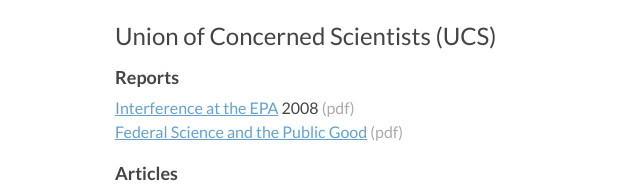
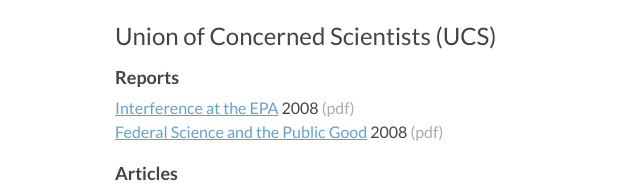
Before and after one commit to cranderveldt/meredith-moore, a website: page index.html in a window 1280 px wide. Shown: the part 1540-1729 px from the top of the page, 25-665 px from the left. Drawn offline with Linux system fonts and the light colour scheme.

Commit message:
added date

```diff
--- a/index.html
+++ b/index.html
@@ -78,7 +78,7 @@
             <h4>Reports</h4>
             <ul>
               <li><a href="/files/samples/interference-at-the-epa.pdf">Interference at the EPA</a> <span class="year">2008</span> <span class="note">(pdf)</span></li>
-              <li><a href="/files/samples/Federal-Science-and-the-Public-Good-12-08-Update.pdf">Federal Science and the Public Good</a> <span class="note">(pdf)</span></li>
+              <li><a href="/files/samples/Federal-Science-and-the-Public-Good-12-08-Update.pdf">Federal Science and the Public Good</a> <span class="year">2008</span> <span class="note">(pdf)</span></li>
             </ul>
             <h4>Articles</h4>
             <ul>
```
